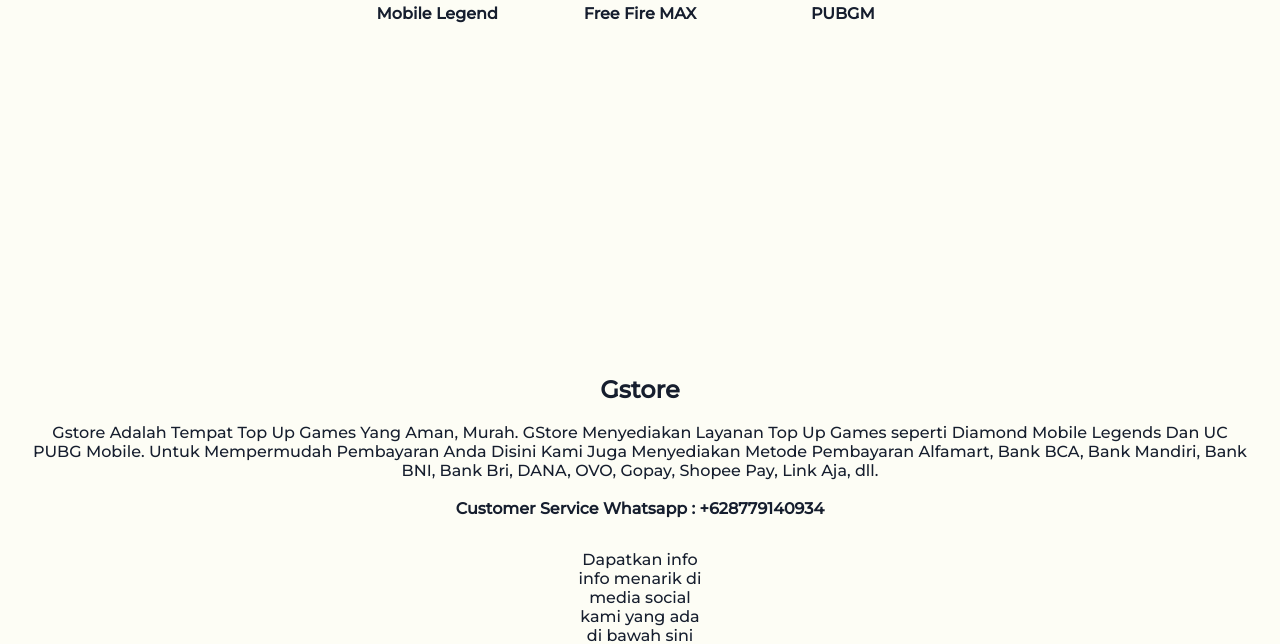
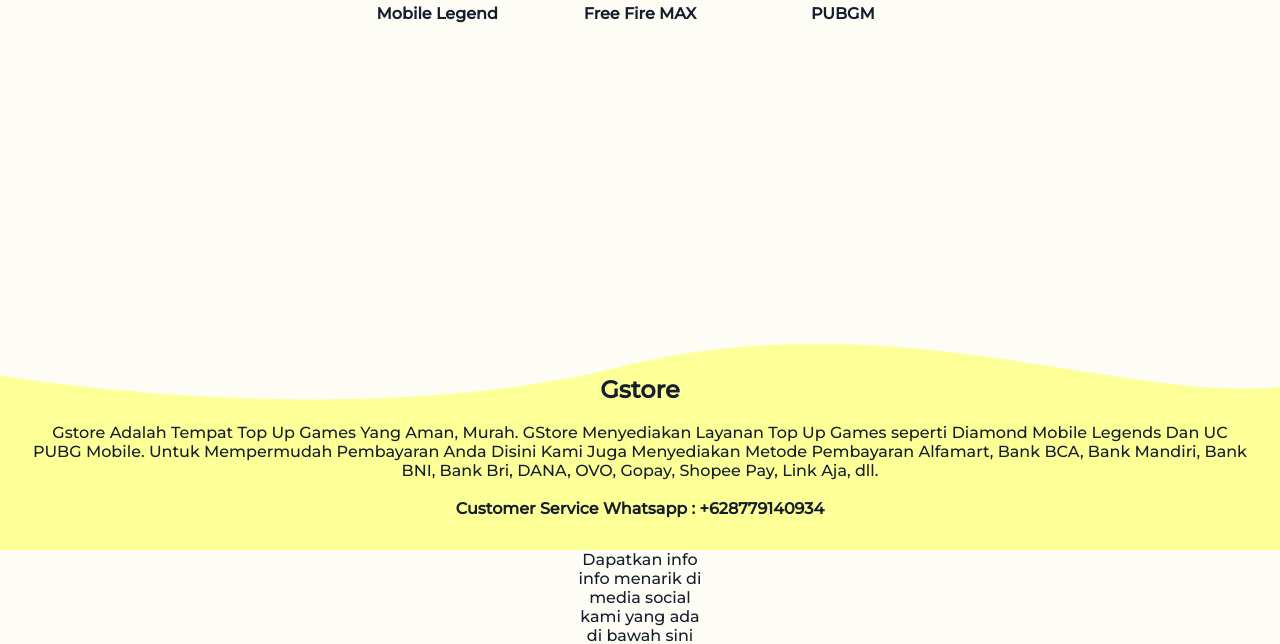
Before and after one commit to Golangga/TugasAkhir, a plain HTML site: page index.html in a window 1280 px wide. Shown: the part 1032-1676 px from the top of the page. Drawn offline with nearby package versions, Linux system fonts and the light colour scheme; the site is published under a folder, as on GitHub Pages, so addresses that start at the root find nothing.

Commit message:
Update style.css

```diff
--- a/style.css
+++ b/style.css
@@ -107,7 +107,7 @@ section{
 }
 .about{
     position: relative;
-    background-image: url(/images/Vector\ 3.svg);
+    background-image: url(images/Vector\ 3.svg);
 }
 .about .container{
     margin: auto;
```
